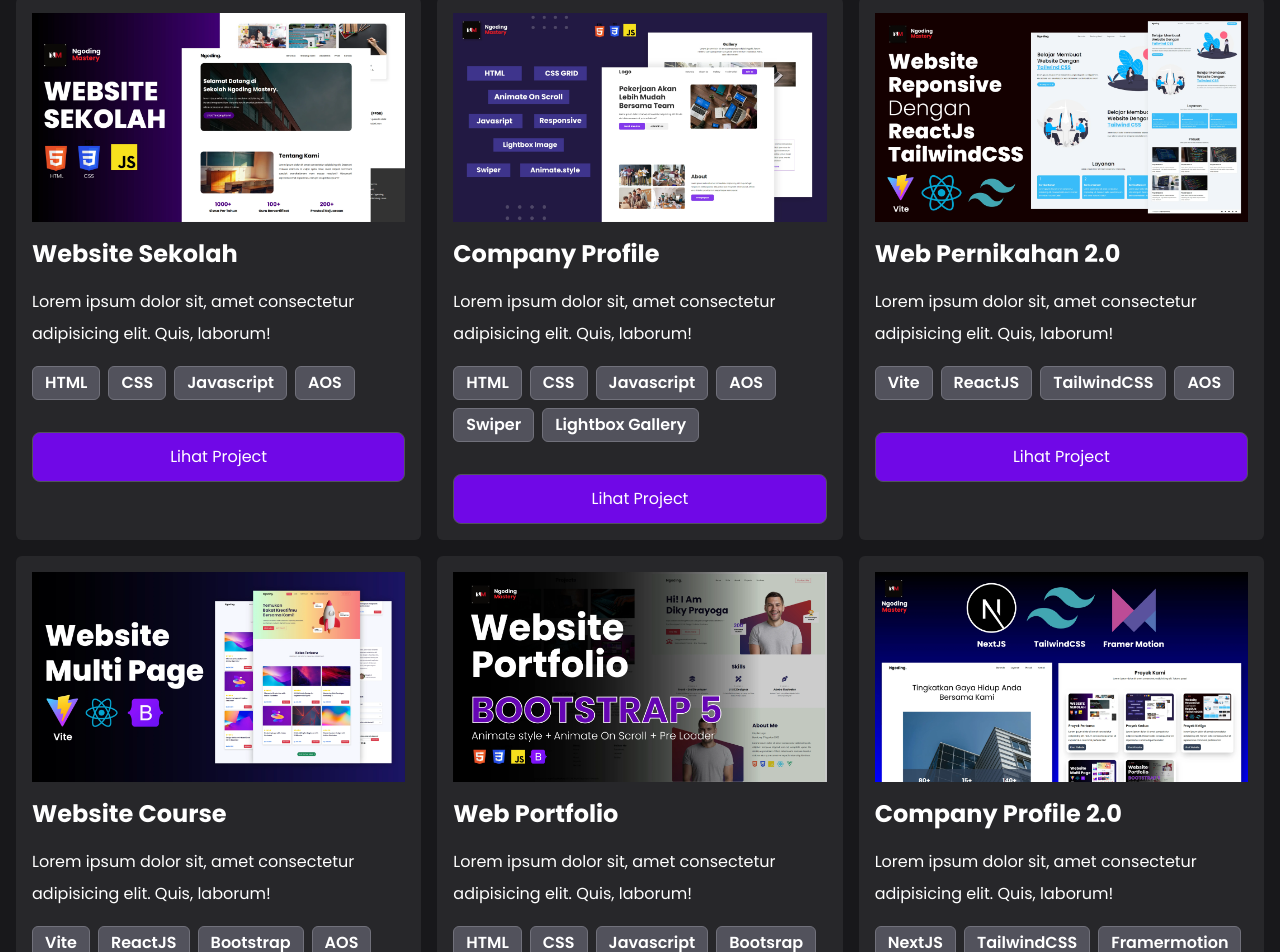
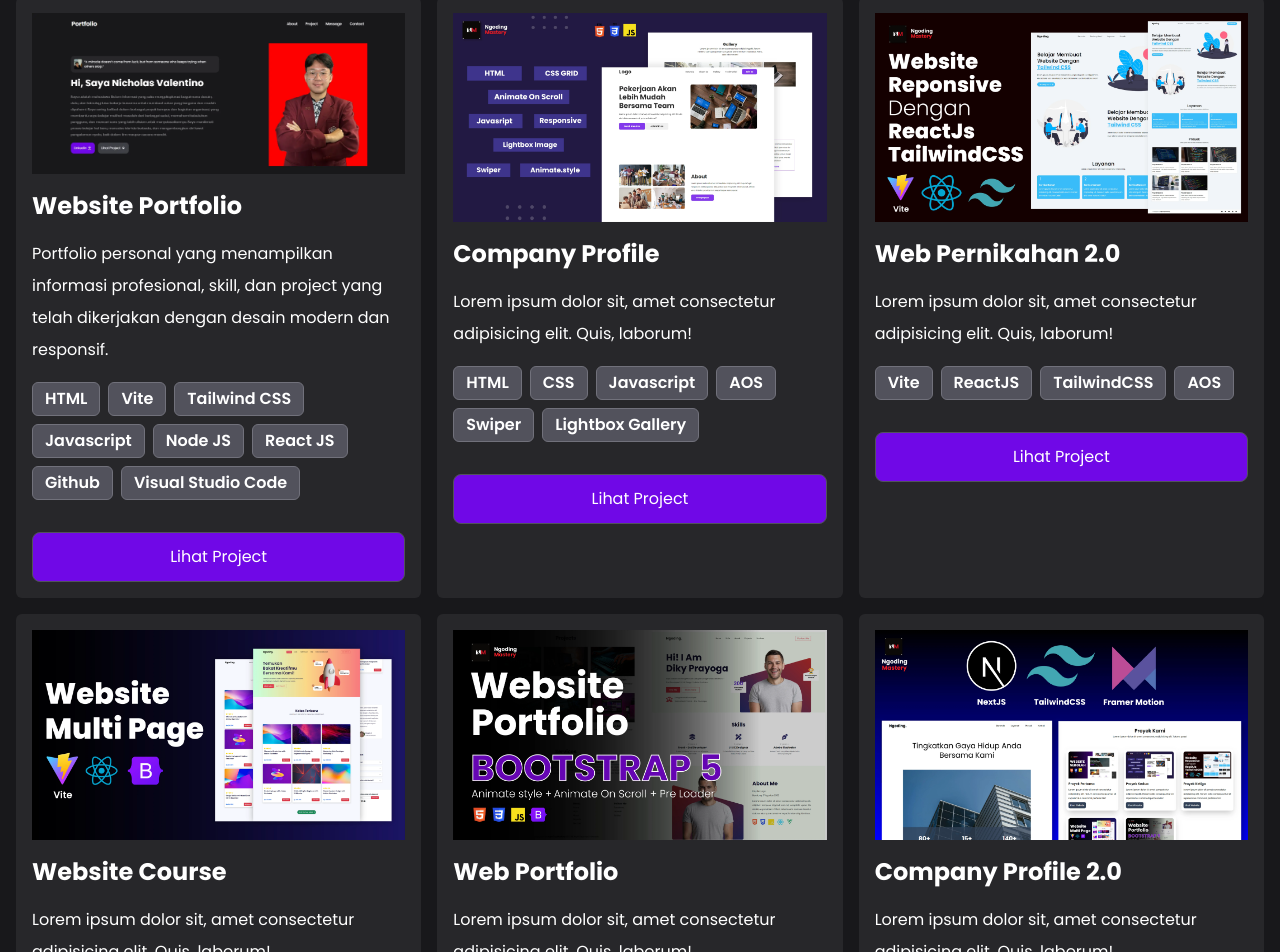
Before and after one commit to nicholv21/Website-Portfolio, a React (Vite) app: page / in a window 1280 px wide. Shown: the part 2436-3388 px from the top of the page. Built offline with nearby package versions, Linux system fonts and the light colour scheme.

Commit message:
Memasukkan Project 1

```diff
--- a/src/data.js
+++ b/src/data.js
@@ -109,9 +109,9 @@ export const listProyek = [
   {
     id: 1,
     gambar: Proyek1,
-    nama: "Website Sekolah",
-    desk: "Lorem ipsum dolor sit, amet consectetur adipisicing elit. Quis, laborum!",
-    tools: ["HTML", "CSS", "Javascript", "AOS"],
+    nama: "Website Portfolio",
+    desk: "Portfolio personal yang menampilkan informasi profesional, skill, dan project yang telah dikerjakan dengan desain modern dan responsif.",
+    tools: ["HTML", "Vite", "Tailwind CSS", "Javascript", "Node JS", "React JS", "Github", "Visual Studio Code"],
     dad: "200",
   },
   {
```
Also changed, not shown: public/assets/proyek/proyek1.webp.
